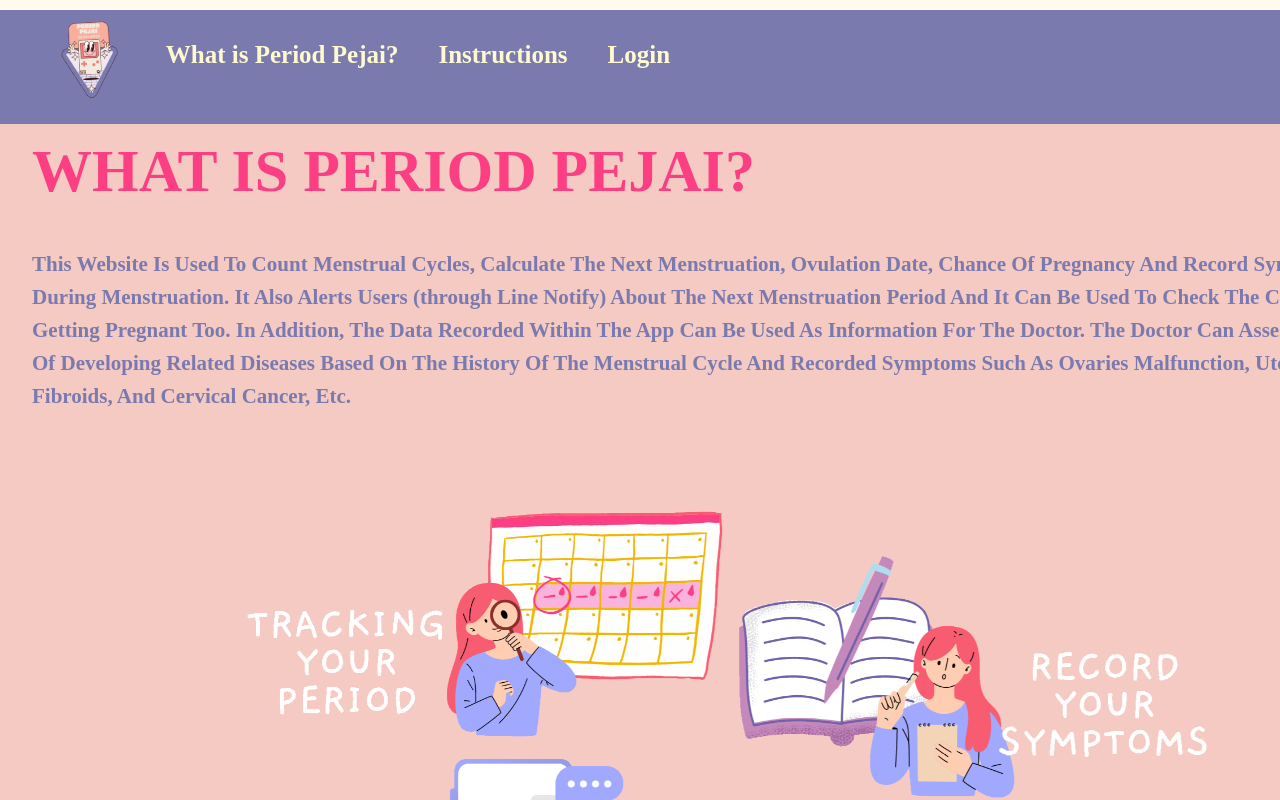
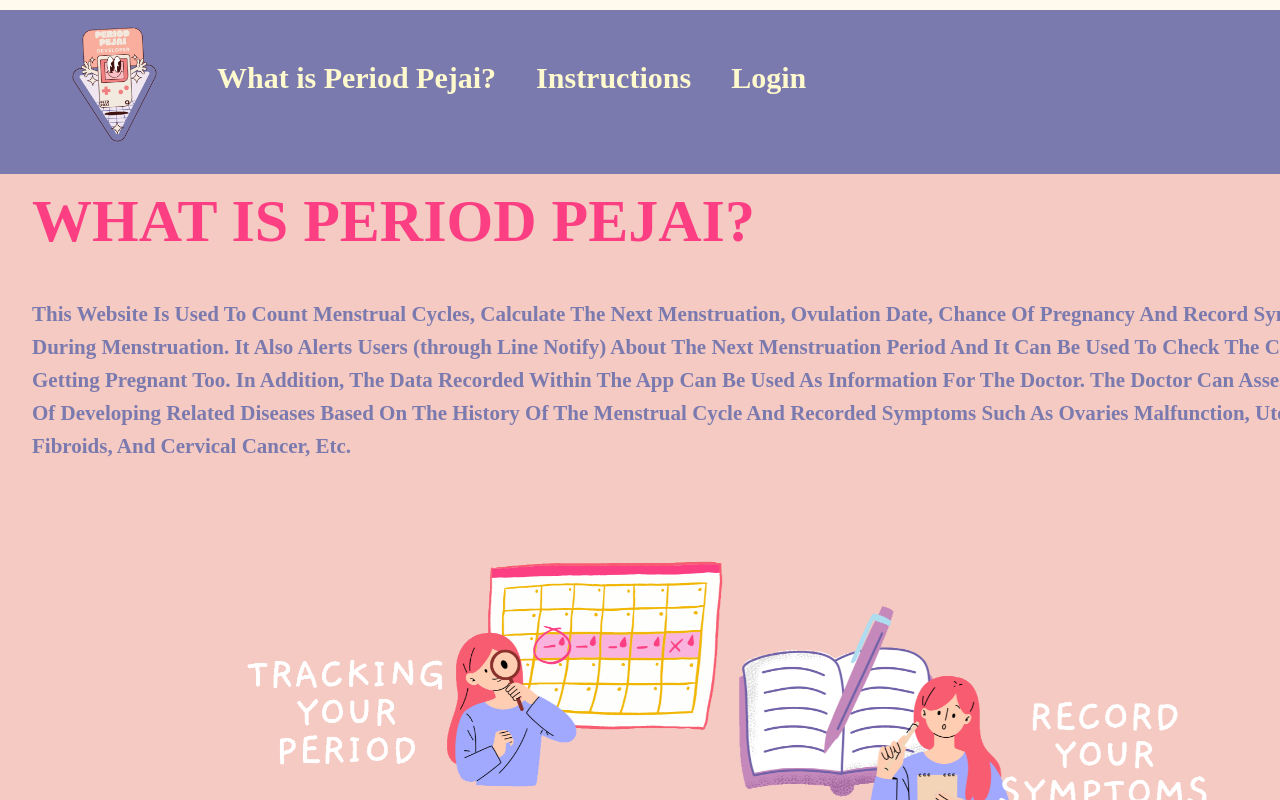
Before and after one commit to JiratchayaPhinyodom/Period-Pejai, a React (Create React App) app in the folder front-end/: page / in a window 1280 px wide. Shown: the top 800 px of the page. Built offline with nearby package versions, Linux system fonts and the light colour scheme; no server answers; a web font is replaced by a local one.

Commit message:
Edit logo and font size on instruction page

```diff
--- a/front-end/src/components/Login.css
+++ b/front-end/src/components/Login.css
@@ -41,7 +41,7 @@
     display: inline;
     padding: 20px 20px;
     font-weight: 700;
-    font-size: 25px;
+    font-size: 30px;
     cursor: pointer;
     color: lemonchiffon;
 }
--- a/front-end/src/components/Login.js
+++ b/front-end/src/components/Login.js
@@ -43,7 +43,7 @@ export default function Login() {
       <ScrollToTop></ScrollToTop>
       <div className="hero">
           <ul>
-          <img src={LogoPic} className= "animate__animated animate__tada animate__infinite" height = "100px"/>
+          <img src={LogoPic} className= "animate__animated animate__tada animate__infinite" height = "150px"/>
             <a onClick={() => scrollToSection(whatis)} className="link animate__animated animate__fadeIn"> What is Period Pejai?</a>
             <a onClick={() => scrollToSection(instruc)} className="link animate__animated animate__fadeIn animate__delay-1s">Instructions</a>
             <a onClick={() => scrollToSection(login)} className="link animate__animated animate__fadeIn animate__delay-3s">Login</a>
```
